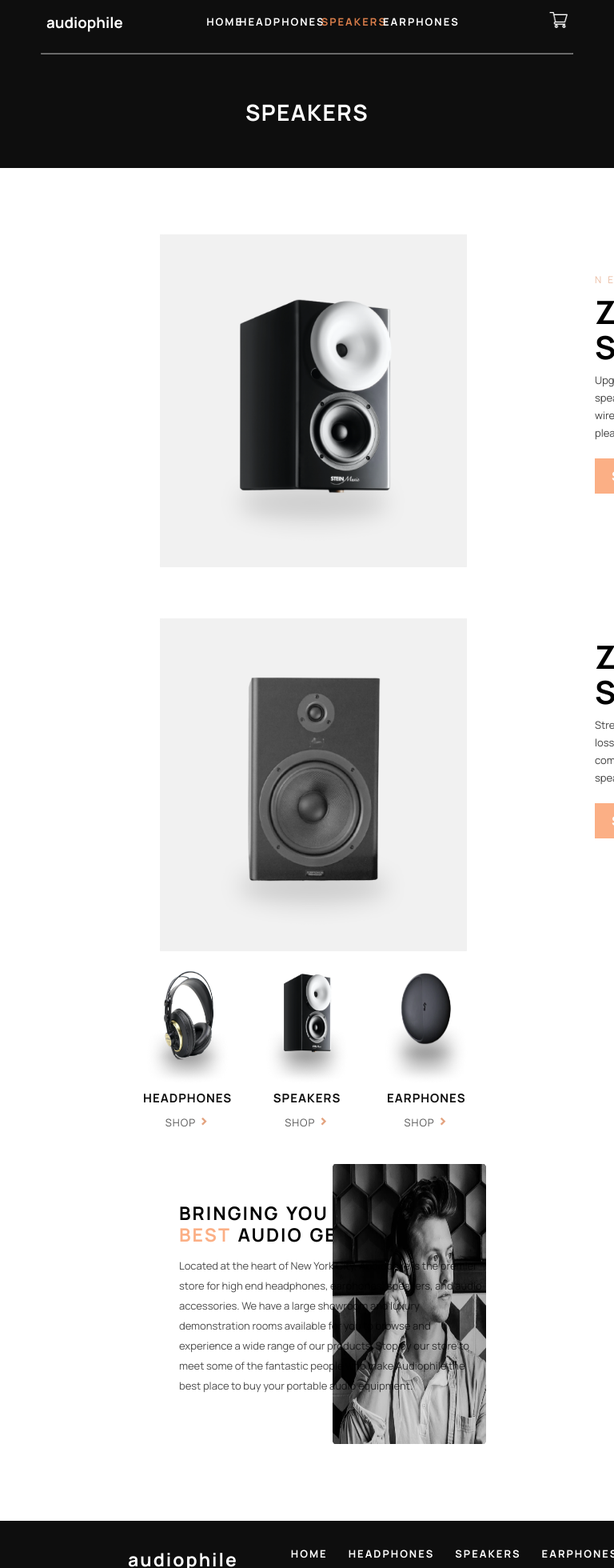
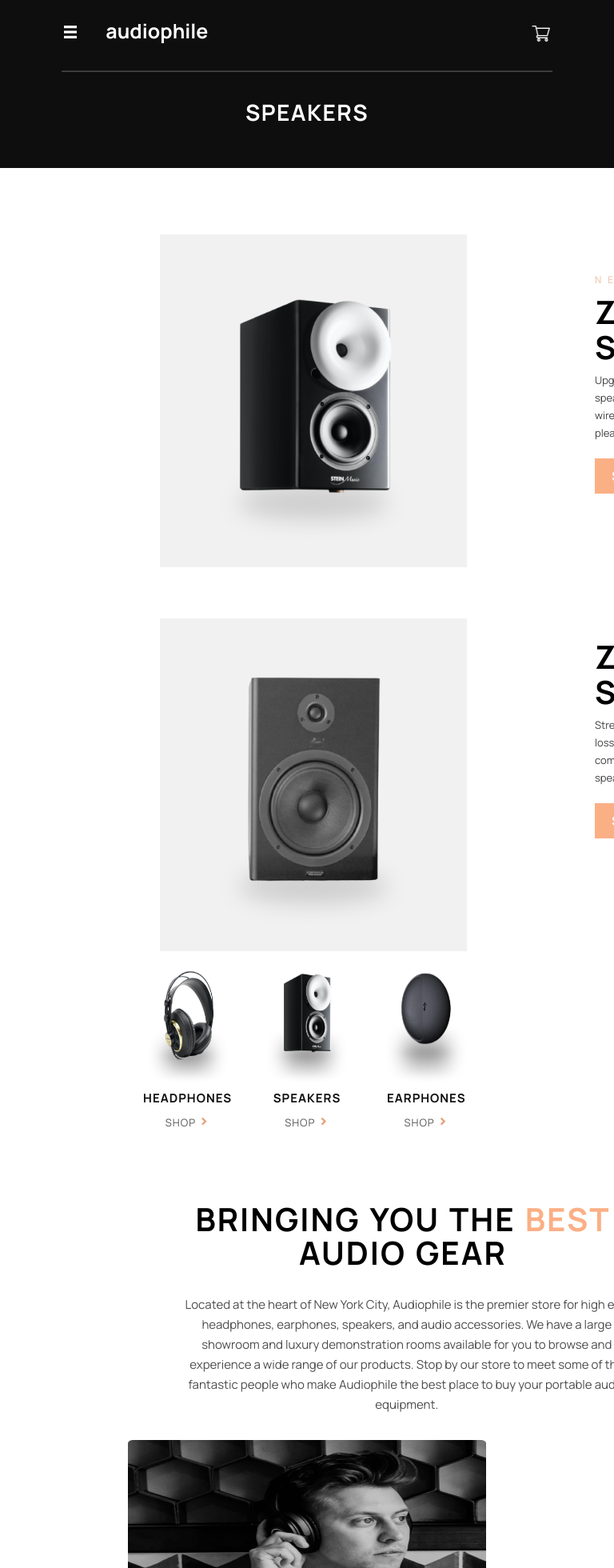
Before and after one commit to Mplusabiodun/gadgets-ecommerce-vue3, a Vue app: page /speakers in a window 768 px wide. Shown: the top 1960 px of the page at 80% size. Built offline with nearby package versions, Linux system fonts and the light colour scheme.

Commit message:
media query of ipad screen, homepage

```diff
--- a/src/App.vue
+++ b/src/App.vue
@@ -394,6 +394,10 @@ export default {
 }
 /* Tablets / iPad ----------- */
 @media only screen and (min-width: 768px) and (max-width: 1024px) {
+  .container_footer {
+    margin-top: 23rem;
+    padding: 2rem 3rem;
+  }
 }
 
 /* Mobile ----------- */
--- a/src/components/Home/HomePage.vue
+++ b/src/components/Home/HomePage.vue
@@ -103,37 +103,96 @@ export default {
   font-weight: 500;
   line-height: 25px;
 }
-
 #bitmap {
   width: 26rem;
   height: 24rem;
   margin-left: 10rem;
+}
+.see_product {
+  width: 10rem;
+  height: 3rem;
+  font-family: Manrope;
+  font-weight: bold;
+  text-align: center;
+  background-color: #fbaf85;
+  border: 1px solid #fbaf85;
+  letter-spacing: 1px;
+}
+.see_product:hover,
+.see_product:active {
+  background-color: #d87d4a;
+  border-color: #d87d4a;
 }
 .container2 {
   width: 100%;
   color: #0e0e0e;
   padding: 1.2rem 10rem 1rem 10rem;
 }
-.YX1_Name {
+.ZXP_container {
+  color: #ffffff;
+  background: #d87d4a;
+  display: flex;
+  flex-direction: row;
+  text-align: left;
+}
+#ZX9_Speaker {
+  width: 25%;
+  margin-top: 3rem;
+  margin-left: 6rem;
+}
+#ZX9_inner {
+  margin: 4rem 0 4rem 10rem;
+  text-align: left;
+}
+#ZX9_name {
+  width: 14rem;
   font-family: Manrope;
+  font-size: 50px;
+  line-height: 47px;
+}
+#upgrade {
+  font-family: Manrope;
+  font-size: 15px;
+  font-weight: 400;
+  line-height: 25px;
+  text-align: left;
+  margin: 13px 0;
+  width: 60%;
+  opacity: 75%;
+}
+.see_product2 {
+  width: 10rem;
+  height: 3rem;
+  font-family: Manrope;
+  font-weight: bold;
+  text-align: center;
+  color: #ffffff;
+  background-color: #0e0e0e;
+  border: 1px solid #0e0e0e;
+  letter-spacing: 1px;
+}
+.see_product2:hover,
+.see_product2:active {
+  background-color: #ffffff;
+  border-color: #0e0e0e;
+  color: #0e0e0e;
+}
+#ZX7 {
+  background-image: url("./pics/ZX7_speaker.png");
+  background-size: cover;
+  height: 18rem;
+  margin-top: 2.5rem;
+  margin-bottom: 2.5rem;
+  padding: 7rem 0 0 6rem;
+}
+#ZX7_NAME {
+  font-family: Manrope;
+  color: #0e0e0e;
   font-size: 28px;
   font-weight: 700;
+  line-height: 38.25px;
+  letter-spacing: 2px;
   text-align: left;
-  color: #000000;
-}
-#YX1_Container2 {
-  width: 50%;
-  margin-left: 2rem;
-  background: #f1f1f1;
-  padding: 6rem 0 0 5rem;
-}
-#YX1_IMG {
-  width: 50%;
-}
-.YX1_Container {
-  height: 300px;
-  display: flex;
-  flex-direction: row;
 }
 .see_product3 {
   width: 10rem;
@@ -145,6 +204,7 @@ export default {
   color: #0e0e0e;
   border: 1px solid #0e0e0e;
   margin-top: 2rem;
+  letter-spacing: 1px;
 }
 .see_product3:hover,
 .see_product3:active {
@@ -152,93 +212,33 @@ export default {
   border-color: #0e0e0e;
   color: #ffffff;
 }
-#ZX7_NAME {
+.YX1_Container {
+  height: 300px;
+  display: flex;
+  flex-direction: row;
+}
+#YX1_IMG {
+  width: 50%;
+}
+#YX1_Container2 {
+  width: 50%;
+  margin-left: 2rem;
+  background: #f1f1f1;
+  padding: 6rem 0 0 5rem;
+}
+.YX1_Name {
   font-family: Manrope;
-  color: #0e0e0e;
   font-size: 28px;
   font-weight: 700;
-  line-height: 38.25px;
-  letter-spacing: 2px;
   text-align: left;
-}
-#ZX7 {
-  background-image: url("./pics/ZX7_speaker.png");
-  background-size: cover;
-  height: 18rem;
-  margin-top: 2.5rem;
-  margin-bottom: 2.5rem;
-  padding: 7rem 0 0 6rem;
-}
-#upgrade {
-  font-family: Manrope;
-  font-size: 15px;
-  font-weight: 400;
-  line-height: 25px;
-  text-align: left;
-  margin: 13px 0;
-  width: 60%;
-  opacity: 75%;
-}
-#ZX9_name {
-  width: 14rem;
-  font-family: Manrope;
-  font-size: 50px;
-  line-height: 47px;
-}
-#ZX9_inner {
-  margin: 4rem 0 4rem 10rem;
-  text-align: left;
-}
-#ZX9_Speaker {
-  width: 25%;
-  margin-top: 3rem;
-  margin-left: 6rem;
-}
-.ZXP_container {
-  color: #ffffff;
-  background: #d87d4a;
-  display: flex;
-  flex-direction: row;
-  text-align: left;
-}
-
-.see_product {
-  width: 10rem;
-  height: 3rem;
-  font-family: Manrope;
-  font-weight: bold;
-  text-align: center;
-  background-color: #fbaf85;
-  border: 1px solid #fbaf85;
-}
-.see_product:hover,
-.see_product:active {
-  background-color: #d87d4a;
-  border-color: #d87d4a;
-}
-.see_product2 {
-  width: 10rem;
-  height: 3rem;
-  font-family: Manrope;
-  font-weight: bold;
-  text-align: center;
-  color: #ffffff;
-  background-color: #0e0e0e;
-  border: 1px solid #0e0e0e;
-}
-.see_product2:hover,
-.see_product2:active {
-  background-color: #ffffff;
-  border-color: #0e0e0e;
-  color: #0e0e0e;
+  color: #000000;
 }
 
 /* Tablets / iPad ----------- */
 @media only screen and (min-width: 768px) and (max-width: 1024px) {
   .container {
     padding: 0;
-    margin: 0;
-    /* padding: 10px 20px 10px 20px; */
+    margin: 0 0 5rem 0;
   }
   .XX99 {
     background-image: url("@/assets/markll_background.png");
@@ -261,111 +261,69 @@ export default {
   .word {
     width: 23rem;
   }
-  #bitmap {
-    display: none;
-  }
-  .YX1_Name {
-    text-align: center;
-  }
   .see_product {
     background-color: #d87d4a;
     border: 1px solid #d87d4a;
     letter-spacing: 1px;
   }
-
-  .see_product2 {
-    width: 10rem;
-    height: 3rem;
-    font-weight: bold;
+  #bitmap {
+    display: none;
+  }
+  .container2 {
+    width: 100%;
+    color: #0e0e0e;
+    padding: 0rem 3rem;
+  }
+  .ZXP_container {
+    flex-direction: column;
     text-align: center;
-    color: #ffffff;
-    background-color: #0e0e0e;
-    border: 1px solid #0e0e0e;
   }
-  #YX1_Container2 {
+  #ZX9_Speaker {
+    width: 28%;
+    height: 14rem;
+    margin: 3rem auto 0;
+  }
+  #ZX9_inner {
+    margin: 4rem auto;
+    text-align: center;
+  }
+  #ZX9_name {
+    margin: 0 auto;
+    letter-spacing: 3px;
+    font-size: 56px;
+    line-height: 3.5rem;
+  }
+  #upgrade {
+    margin: 15px auto 17px;
+    font-size: 17px;
+    line-height: 25px;
+    text-align: center;
     width: 50%;
-    margin-left: 2rem;
-    background: #f1f1f1;
-    padding: 6rem 0 0 5rem;
   }
-  #YX1_IMG {
-    width: 50%;
+  /* .see_product2 {
+    letter-spacing: 1px;
+  } */
+  #ZX7 {
+    background-image: url("@/assets/ZX7_speaker_backg.png");
+    background-size: cover;
+    background-position: center;
+    background-repeat: no-repeat;
   }
   .YX1_Container {
     height: 300px;
     display: flex;
     flex-direction: row;
   }
-  .see_product3 {
-    width: 10rem;
-    height: 3rem;
-    font-family: Manrope;
-    font-weight: bold;
-    text-align: center;
-    background-color: transparent;
-    color: #0e0e0e;
-    border: 1px solid #0e0e0e;
-    margin-top: 2rem;
-  }
-  .see_product3:hover,
-  .see_product3:active {
-    background-color: #0e0e0e;
-    border-color: #0e0e0e;
-    color: #ffffff;
-  }
-  #ZX7_NAME {
-    font-family: Manrope;
-    color: #0e0e0e;
-    font-size: 28px;
-    font-weight: 700;
-    line-height: 38.25px;
-    letter-spacing: 2px;
+  #YX1_Container2 {
+    width: 50%;
+    margin-left: 1rem;
+    padding: 6rem 0 0 2rem;
     text-align: left;
   }
-  #ZX7 {
-    background-image: url("./pics/ZX7_speaker.png");
-    background-size: cover;
-    height: 18rem;
-    margin-top: 2.5rem;
-    margin-bottom: 2.5rem;
-    padding: 7rem 0 0 6rem;
-  }
-  #upgrade {
-    font-family: Manrope;
-    font-size: 15px;
-    font-weight: 400;
-    line-height: 25px;
+  .YX1_Name {
     text-align: left;
-    margin: 13px 0;
-    width: 60%;
-    opacity: 75%;
-  }
-  #ZX9_name {
-    width: 14rem;
-    font-family: Manrope;
-    font-size: 50px;
-    line-height: 47px;
-  }
-  #ZX9_inner {
-    margin: 4rem 0 4rem 10rem;
-    text-align: left;
-  }
-  #ZX9_Speaker {
-    width: 25%;
-    margin-top: 3rem;
-    margin-left: 6rem;
-  }
-  .ZXP_container {
-    color: #ffffff;
-    background: #d87d4a;
-    display: flex;
-    flex-direction: row;
-    text-align: left;
-  }
-  .container2 {
-    width: 100%;
-    color: #0e0e0e;
-    padding: 1.2rem 10rem 1rem 10rem;
+    font-size: 28px;
+    letter-spacing: 1px;
   }
 }
 
--- a/src/components/Reuseable/TheBest.vue
+++ b/src/components/Reuseable/TheBest.vue
@@ -60,4 +60,37 @@
   width: 50%;
   padding-left: 2rem;
 }
+/* Tablets / iPad ----------- */
+@media only screen and (min-width: 768px) and (max-width: 1024px) {
+  .audiogear_container {
+    flex-direction: column;
+    margin: 2rem 0;
+  }
+  #audiogear_container2 {
+    width: 100%;
+    text-align: center;
+    margin-bottom: 2rem;
+  }
+  .gear_name {
+    width: 35rem;
+    font-size: 40px;
+    text-align: center;
+    line-height: 2.6rem;
+  }
+  .gear_word {
+    width: 35.6rem;
+    font-size: 15px;
+    margin-top: 2rem;
+  }
+  #audiogear_img {
+    width: 100%;
+    height: 18.7rem;
+    padding-left: 0;
+    /* margin-bottom: 2rem; */
+  }
+}
+
+/* Mobile ----------- */
+@media only screen and (max-width: 767px) {
+}
 </style>
--- a/src/components/Reuseable/TheFooter.vue
+++ b/src/components/Reuseable/TheFooter.vue
@@ -49,9 +49,6 @@ export default {
 };
 </script>
 <style scoped>
-/* * {
-  color: #ffffff;
-} */
 .nav_bar2 {
   display: flex;
   flex-direction: row;
@@ -82,7 +79,6 @@ li {
   text-align: left;
   font-size: 14px;
   padding-bottom: 1em;
-  /* color: #ffffff; */
 }
 #icons {
   text-align: right;
@@ -94,12 +90,39 @@ a {
 img {
   width: 1.3em;
   height: 1.3em;
-  /* margin-left: 1em; */
 }
 .copy_right {
   opacity: 50%;
   text-align: left;
   font-size: 14px;
-  /* padding-bottom: 1em; */
+}
+/* Tablets / iPad ----------- */
+@media only screen and (min-width: 768px) and (max-width: 1024px) {
+  .nav_bar2 {
+    flex-direction: column;
+  }
+  h3 {
+    font-size: 30px;
+  }
+  .navigations {
+    text-align: left;
+    margin: 2rem 0 1.5rem -4rem;
+  }
+  li {
+    margin-right: 1em;
+  }
+  .footer_words {
+    width: 98%;
+    margin: 0 auto 2rem;
+    font-size: 15px;
+  }
+  .copy_right {
+    font-size: 16px;
+    margin-top: -2rem;
+  }
+}
+
+/* Mobile ----------- */
+@media only screen and (max-width: 767px) {
 }
 </style>
--- a/src/components/Reuseable/TheHeader.vue
+++ b/src/components/Reuseable/TheHeader.vue
@@ -1,6 +1,7 @@
 <template>
   <div class="outside">
     <nav class="nav_bar">
+      <img id="Hamburger" src="@\assets\Hamburger.png" alt="Hamburger" />
       <h3 class="audiophile">audiophile</h3>
       <nav class="navigations">
         <router-link to="/homepage">HOME</router-link>
@@ -16,6 +17,12 @@
       />
     </nav>
     <hr />
+    <!-- <nav class="navigations_duplicate">
+        <router-link to="/homepage">HOME</router-link>
+        <router-link to="/headphones">HEADPHONES</router-link>
+        <router-link to="/speakers">SPEAKERS</router-link>
+        <router-link to="/earphones">EARPHONES</router-link>
+      </nav> -->
 
     <div v-if="addToCart" @click="addToCart = false" class="backdrop"></div>
     <dialog open v-if="addToCart">
@@ -28,7 +35,7 @@
       </ul>
       <div v-else class="emptycart">
         <h2>Cart is empty</h2>
-        <p>You don't have any item yet</p>
+        <p>You haven't add any product yet</p>
       </div>
       <div class="total-checkout">
         <div class="total">
@@ -91,6 +98,7 @@ export default {
   color: #ffffff;
   background: #0e0e0e;
   position: fixed;
+  width: 100%;
   top: 0;
   left: 0;
   right: 0;
@@ -107,7 +115,6 @@ export default {
 .navigations {
   display: flex;
   flex-direction: row;
-  font-family: Manrope;
   font-size: 13px;
   font-weight: 700;
   line-height: 25px;
@@ -116,12 +123,12 @@ export default {
 #assets {
   width: 23.33px;
   height: 20px;
-  top: 32px;
-  left: 1251.5px;
-  gap: 0px;
-  opacity: 0px;
 }
-
+#Hamburger {
+  display: none;
+  width: 1rem;
+  height: 1rem;
+}
 .audiophile,
 .navigations {
   margin-right: 9em;
@@ -139,7 +146,7 @@ a.router-link-active {
 hr {
   width: 80%;
   margin: 0 auto;
-  opacity: 50%;
+  opacity: 25%;
 }
 .backdrop {
   position: fixed;
@@ -219,139 +226,67 @@ dialog {
 /* Tablets / iPad ----------- */
 @media only screen and (min-width: 768px) and (max-width: 1024px) {
   * {
-    margin: 0 -2rem;
-    color: #000000;
-  }
-  .outside {
-    position: relative;
-    color: #ffffff;
-    background: #0e0e0e;
-    position: fixed;
-    top: 0;
-    left: 0;
-    right: 0;
-    z-index: 2;
+    margin: 0 0rem;
   }
   .nav_bar {
+    justify-content: space-between;
+    padding: 2rem 5rem;
+  }
+  #Hamburger {
     display: flex;
-    flex-direction: row;
-    justify-content: center;
-    padding-top: 15px;
-    padding-bottom: 25px;
-    font-weight: bold;
+    width: 1rem;
+    height: 1rem;
+  }
+  .audiophile {
+    margin: -0.7rem 0rem 0 -23rem;
+    font-size: 25px;
   }
   .navigations {
-    display: flex;
-    flex-direction: row;
-    font-family: Manrope;
-    font-size: 13px;
-    font-weight: 700;
-    line-height: 25px;
-    letter-spacing: 2px;
-  }
-  #assets {
-    width: 23.33px;
-    height: 20px;
-    top: 32px;
-    left: 1251.5px;
-    gap: 0px;
-    opacity: 0px;
-  }
-
-  .audiophile,
-  .navigations {
-    margin-right: 9em;
-    color: #ffffff;
-  }
-  a {
-    margin-right: 27px;
-    text-decoration: none;
-    color: #ffffff;
-    cursor: pointer;
-  }
-  a.router-link-active {
-    color: #d87d4a;
+    display: none;
   }
   hr {
-    width: 80%;
-    margin: 0 auto;
-    opacity: 50%;
+    opacity: 25%;
   }
-  .backdrop {
+  /* .backdrop {
     position: fixed;
     top: 0;
     left: 0;
     right: 0;
     height: 100dvh;
-    /* background: rgba(0, 0, 0, 0.25); */
     background-color: rgba(0, 0, 0, 0.75);
     backdrop-filter: blur(1px);
     cursor: pointer;
     z-index: 50;
-  }
+  } */
   .emptycart {
     text-align: center;
+    margin: 3rem 0;
   }
   dialog {
-    position: absolute;
-    top: 120%;
-    left: 69%;
-    transform: translate(-50%, 0%);
-    width: 30%;
-    background-color: #fff;
-    border: 2px solid #ccc;
-    padding: 25px;
-    box-shadow: 0 2px 5px rgba(0, 0, 0, 0.25);
-    z-index: 100;
-    font-weight: bold;
-    border-radius: 8px;
-  }
-  .cart {
-    display: flex;
-    flex-direction: row;
-    justify-content: space-between;
-    margin-bottom: 1rem;
+    top: 110%;
+    width: 50%;
+    padding: 30px;
   }
   .cart h3 {
-    font-size: 18px;
-    letter-spacing: 1.2px;
-    text-align: left;
+    font-size: 20px;
   }
   .cart button {
-    opacity: 50%;
-    font-size: 15px;
-    border: none;
-    background-color: inherit;
-    text-align: left;
+    font-size: 17px;
   }
   .products {
-    height: 15rem;
-    overflow-y: auto;
-    scroll-behavior: smooth;
-    overflow-x: hidden;
+    height: 18rem;
   }
   .total {
-    display: flex;
-    flex-direction: row;
-    justify-content: space-between;
-    margin: 1rem 0;
+    margin: 1.5rem 0;
   }
   .total h3 {
-    font-size: 15px;
-    opacity: 50%;
+    font-size: 17px;
   }
   .total p {
-    font-size: 18px;
+    font-size: 20px;
   }
   .checkout {
-    width: 100%;
-    text-align: center;
-    padding: 7px 0;
-    font-weight: bold;
-    background: #d87d4a;
-    border: 1px solid #d87d4a;
-    color: #fff;
-    letter-spacing: 2px;
+    letter-spacing: 3px;
   }
 }
 
```
Also changed, not shown: src/assets/ZX7_speaker_backg.png (added).
